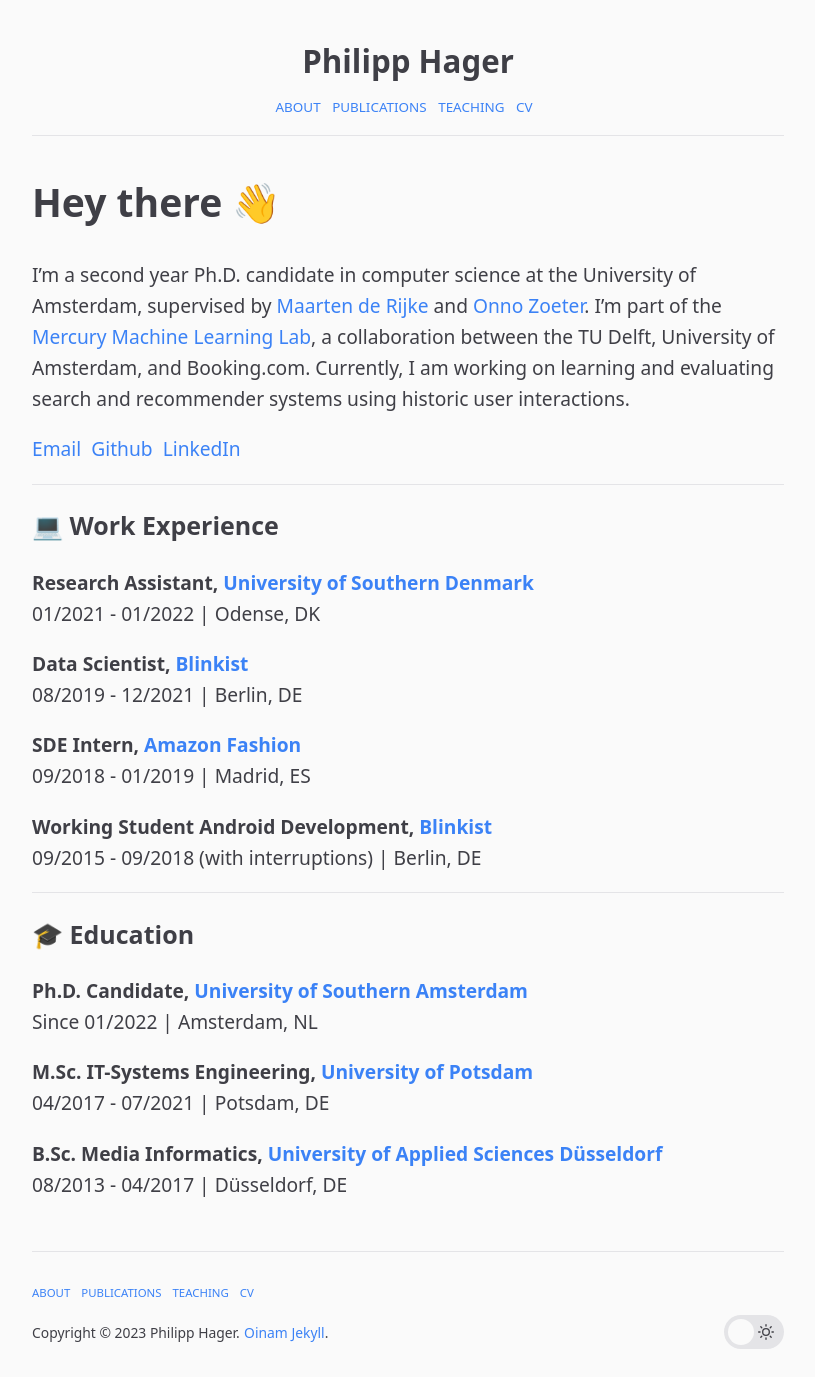
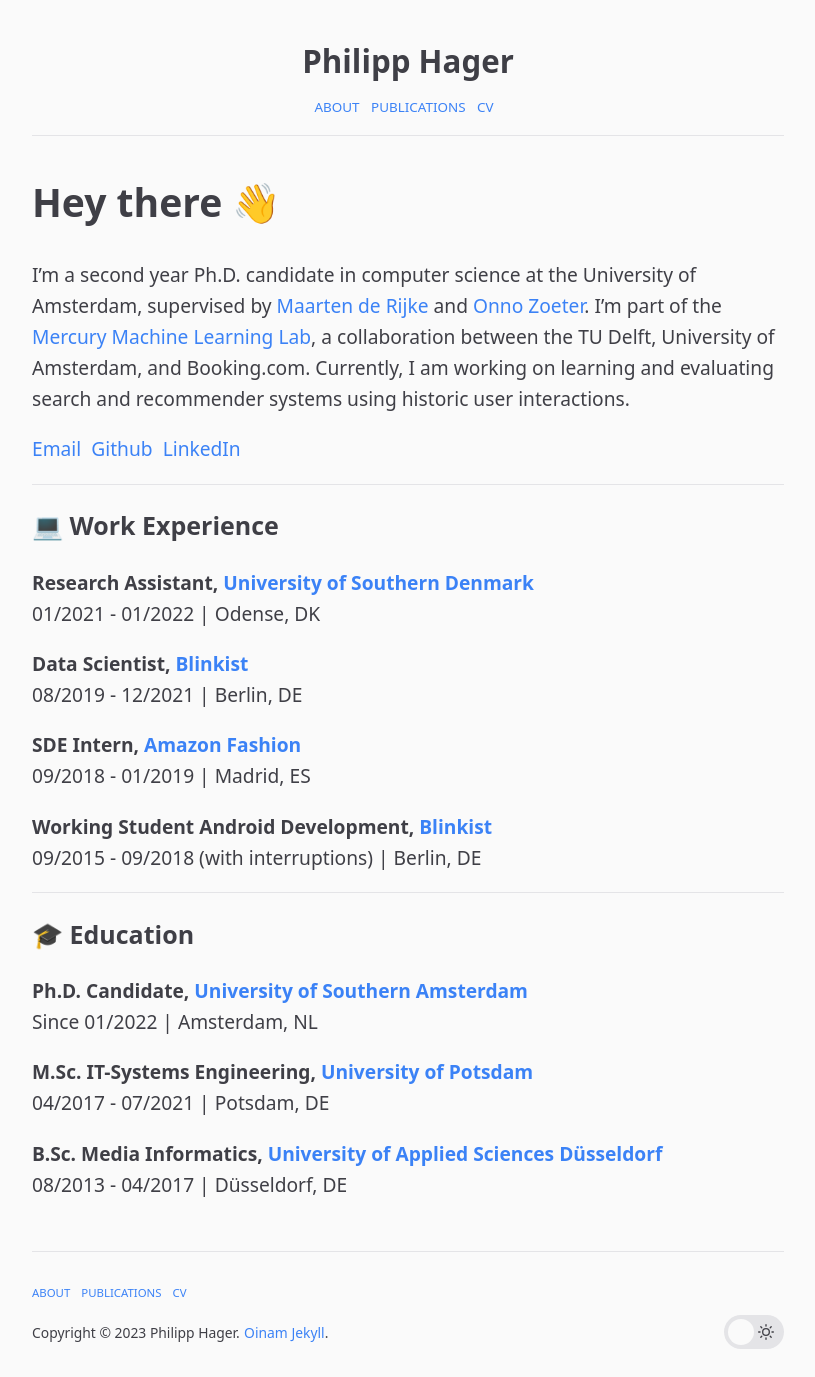
Before and after one commit to philipphager/philipphager.github.io, a Jekyll site: the page built from index.md, in a window 1280 px wide. Shown: the whole page, without its empty margins (232-1047 px from the left). Built offline with Jekyll 4.4.1, drawn with Linux system fonts in a browser that asks for light colours.

Commit message:
Update nav.yml

```diff
--- a/_data/nav.yml
+++ b/_data/nav.yml
@@ -4,8 +4,5 @@
 - title: Publications
   url: /publications/
 
-- title: Teaching
-  url: /teaching/
-
 - title: CV
   url: /assets/cv.pdf
```
